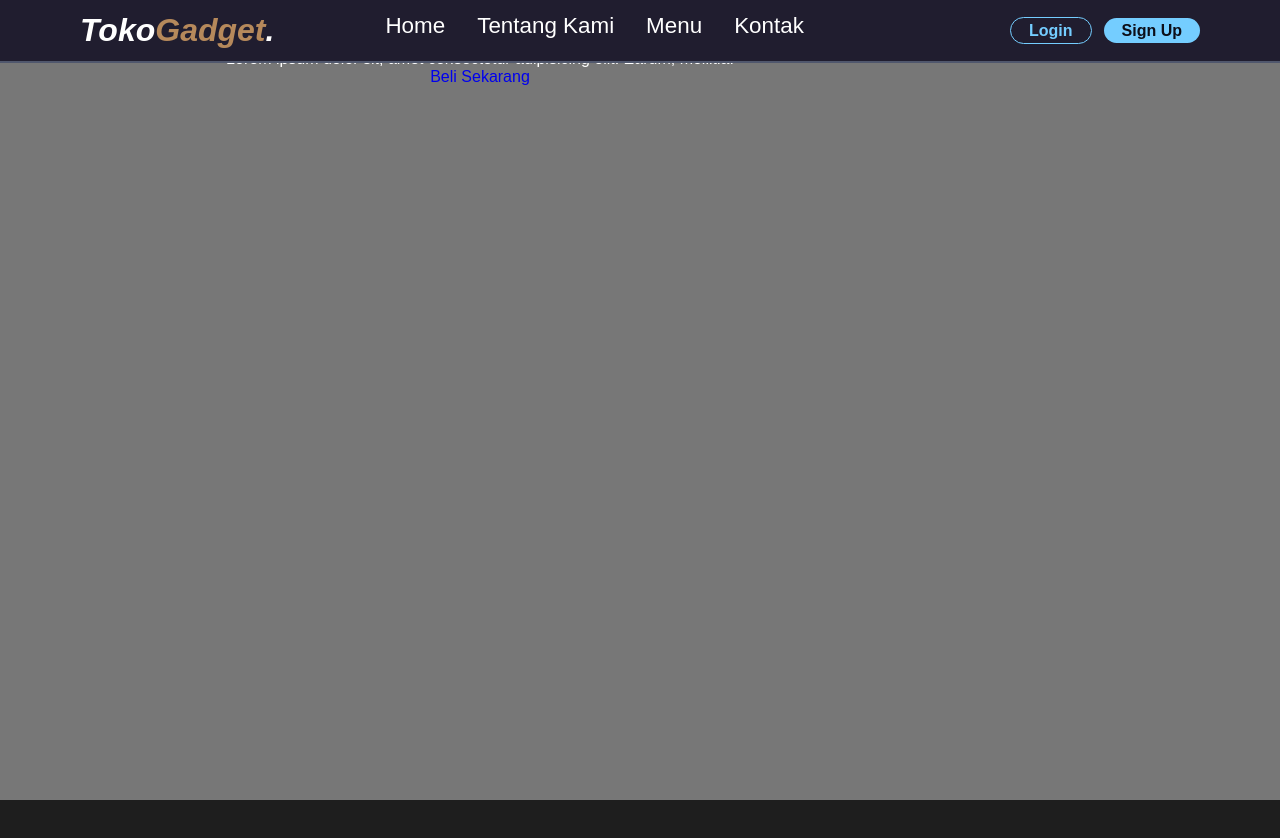
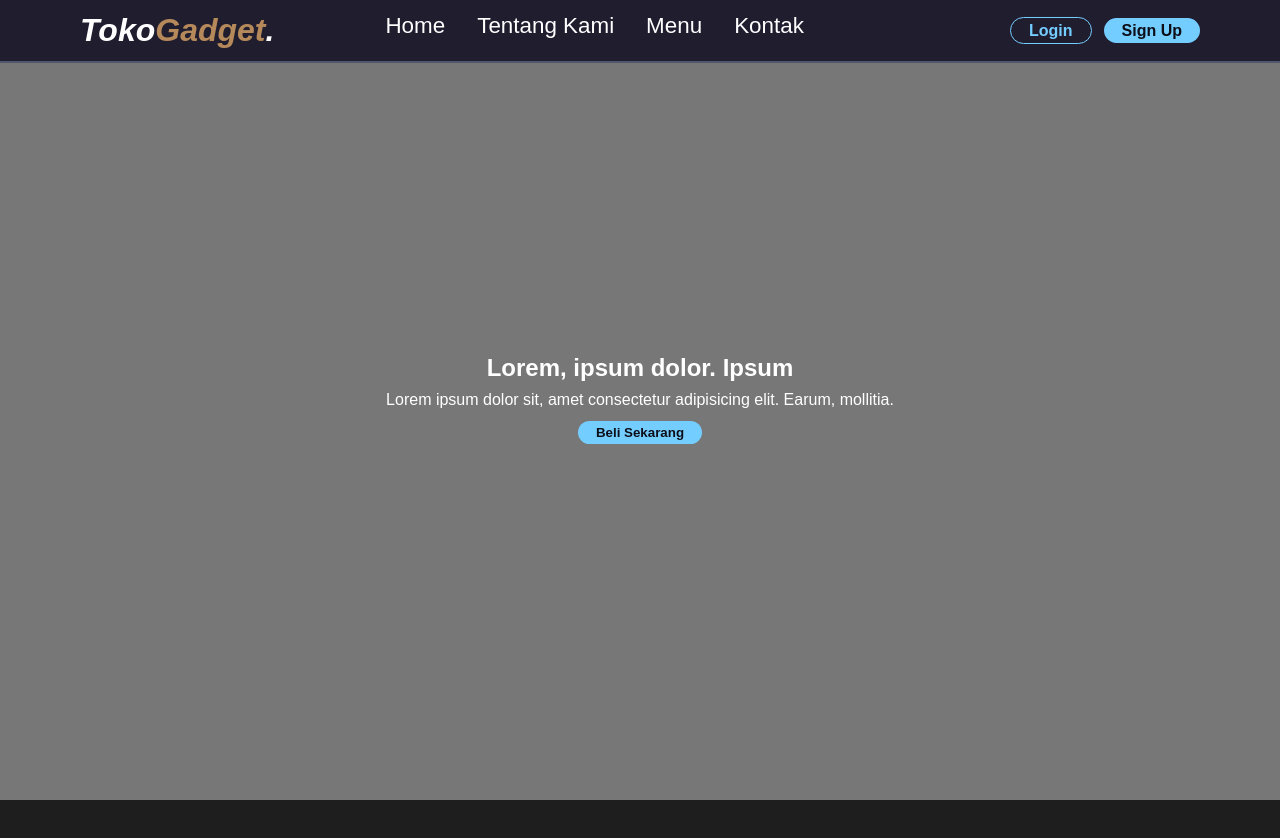
Before and after one commit to riandroraul/test-satu-ilmu, a React (Create React App) app in the folder test-frontend/: page / in a window 1280 px wide. Shown: the top 838 px of the page. After the commit the page ends 800 px from the top, so only its background shows below. Built offline with nearby package versions, Linux system fonts and the light colour scheme; no server answers.

Commit message:
Update UI

```diff
--- a/test-frontend/src/assets/css/hero.css
+++ b/test-frontend/src/assets/css/hero.css
@@ -17,8 +17,21 @@
   height: 100%;
 }
 
+.hero {
+  display: flex;
+  text-align: center;
+  justify-content: center;
+}
+
 .hero .content {
-  text-align: center;
-  padding: 1.4rem 7%;
-  max-width: 60rem;
+  line-height: 2rem;
 }
+
+.hero .content .cta {
+  cursor: pointer;
+  font-weight: 600;
+  border-radius: 15px;
+  padding: 4px 18px;
+  background-color: #74cdff;
+  color: #0c0e18;
+}
--- a/test-frontend/src/assets/css/navbar.css
+++ b/test-frontend/src/assets/css/navbar.css
@@ -59,9 +59,11 @@
   margin-right: 12px;
   color: #74cdff;
   border-radius: 15px;
+  cursor: pointer;
 }
 
 .navbar .tombol .signup {
+  cursor: pointer;
   font-weight: 600;
   border-radius: 15px;
   padding: 4px 18px;
--- a/test-frontend/src/components/Hero.jsx
+++ b/test-frontend/src/components/Hero.jsx
@@ -3,18 +3,18 @@ import "../assets/css/hero.css";
 
 const Hero = () => {
   return (
-    <section id="home" class="hero">
-      <main class="content">
-        <h1>
+    <section id="home" className="hero">
+      <main className="content">
+        <h1 className="title">
           Lorem, ipsum dolor. <span>Ipsum</span>
         </h1>
-        <p>
+        <p className="desc">
           Lorem ipsum dolor sit, amet consectetur adipisicing elit. Earum,
           mollitia.
         </p>
-        <a href="#" class="cta">
+        <button href="#" className="cta">
           Beli Sekarang
-        </a>
+        </button>
       </main>
     </section>
   );
```
